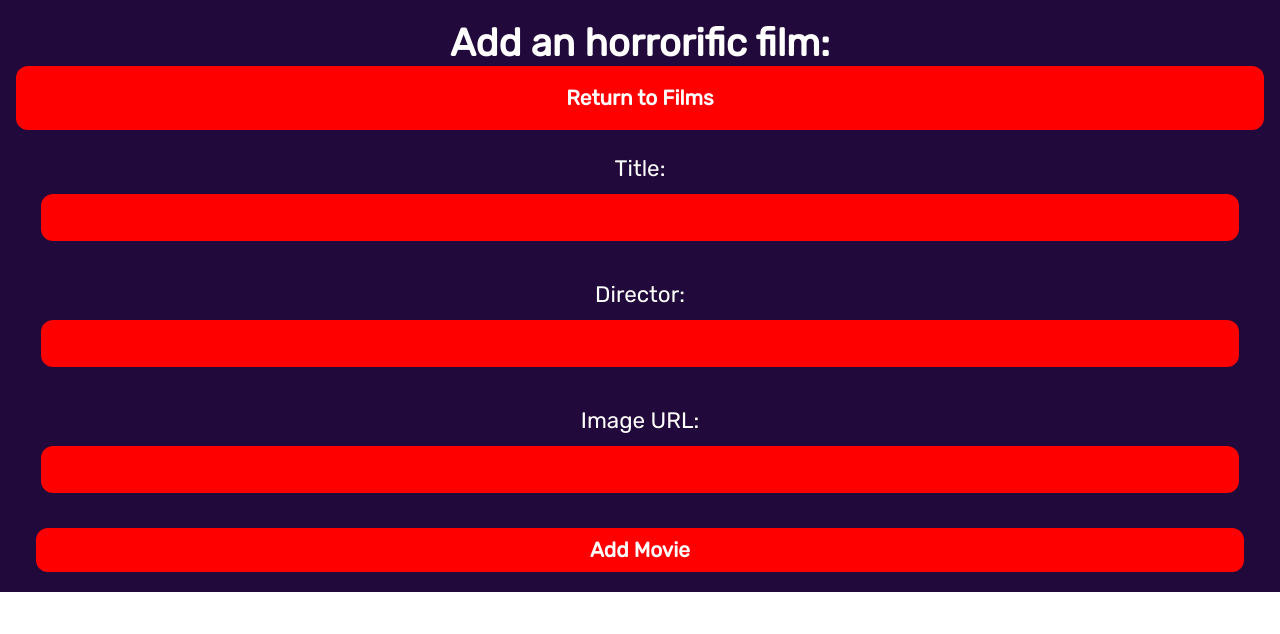
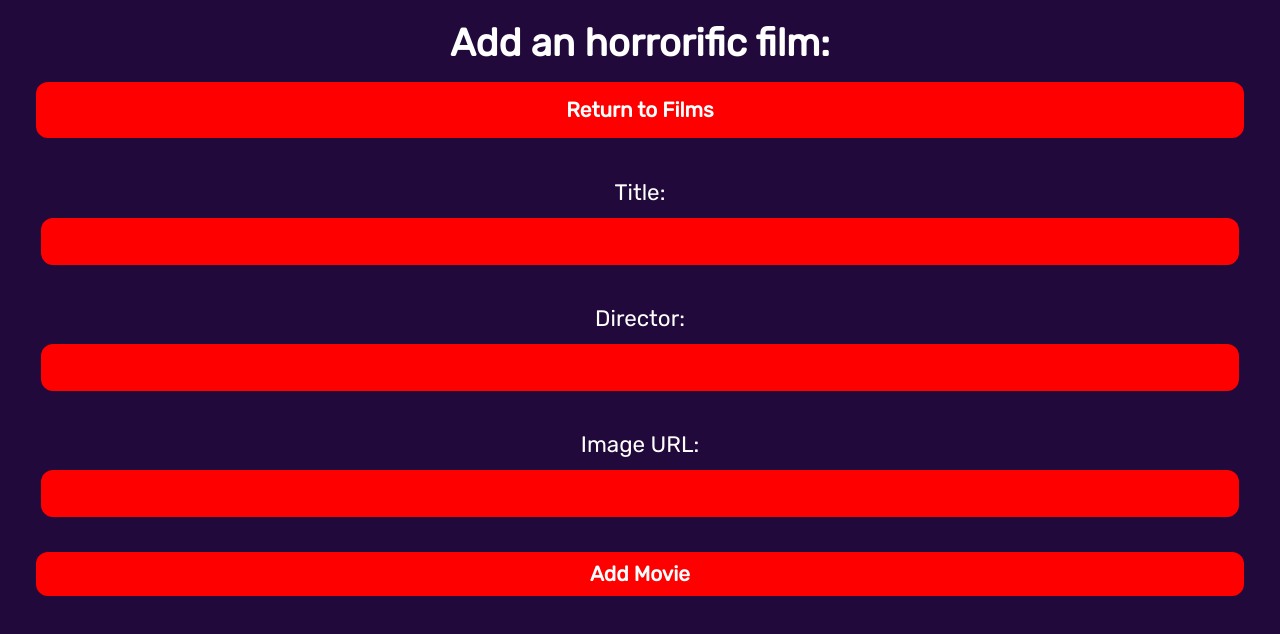
Before and after one commit to Horosh97/202309-w9ch1-Daniel-Andreu, a React (Vite) app: page /new in a window 1280 px wide. Shown: the top 634 px of the page. Built offline with nearby package versions, Linux system fonts and the light colour scheme; no server answers.

Commit message:
Add paddings and better response to img and buttons

```diff
--- a/src/components/MovieCard/MovieCardStyled.ts
+++ b/src/components/MovieCard/MovieCardStyled.ts
@@ -15,7 +15,10 @@ const MovieCardStyled = styled.article`
       border: 5px solid #f00;
       width: 100%;
       height: auto;
-      max-width: fit-content;
+      aspect-ratio: 2/3;
+      object-fit: cover;
+      max-width: 400px;
+      min-height: auto;
     }
 
     &__title {
--- a/src/pages/HomePage/HomePageStyled.ts
+++ b/src/pages/HomePage/HomePageStyled.ts
@@ -17,7 +17,8 @@ const HomePageStyled = styled.div`
     }
 
     &__button {
-      padding: 20px;
+      margin: 16px 20px;
+      padding: 16px;
     }
   }
 `;
--- a/src/pages/NewMoviePage/NewMoviePageStyled.ts
+++ b/src/pages/NewMoviePage/NewMoviePageStyled.ts
@@ -16,7 +16,8 @@ const NewMoviePageStyled = styled.div`
     }
 
     &__button {
-      padding: 20px;
+      margin: 16px 20px;
+      padding: 16px;
     }
   }
 `;
--- a/src/styles/GlobalStyle.tsx
+++ b/src/styles/GlobalStyle.tsx
@@ -8,6 +8,7 @@ const GlobalStyle = createGlobalStyle`
   body {
     margin: 0;
     font-family: ${({ theme }) => theme.typography.fontFamily};
+    background-color: ${({ theme }) => theme.colors.backgroundColor};
   }
 
   h1,
```
